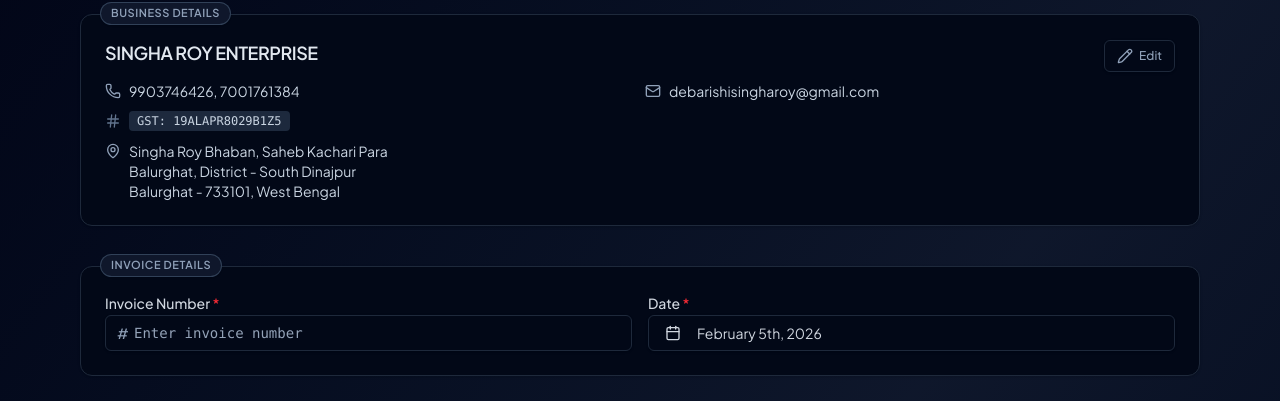
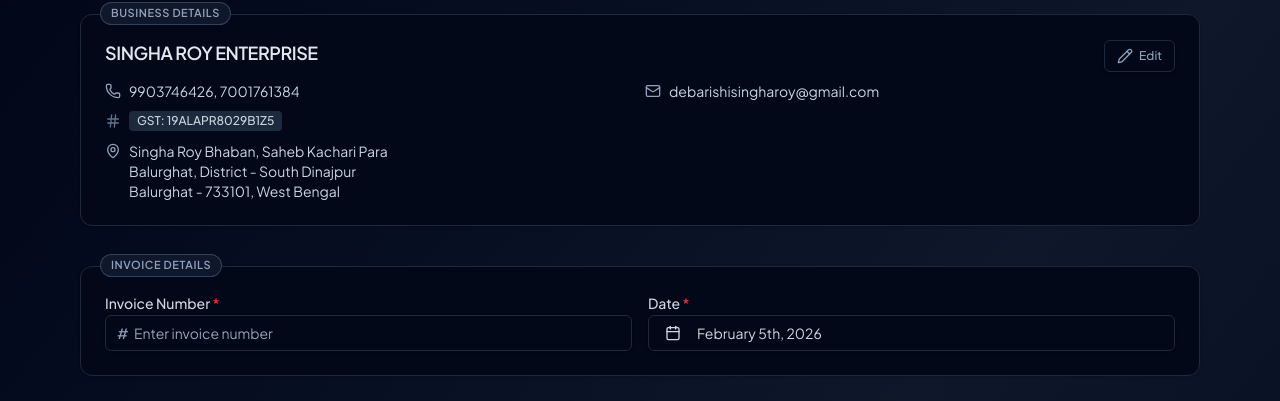
Before and after one commit to antigravity-vibe/singha-roy-enterprise-bill-gen, a React (Vite) app: page / in a window 1280 px wide. Shown: the part 82-483 px from the top of the page. Built offline with nearby package versions, Linux system fonts and the light colour scheme; what pdfmake would draw is missing.

Commit message:
Removed font-mono

```diff
--- a/src/components/BusinessDetailsForm.tsx
+++ b/src/components/BusinessDetailsForm.tsx
@@ -76,7 +76,7 @@ export function BusinessDetailsForm({ onDetailsChange }: BusinessDetailsFormProp
                         </div>
                         <div className="flex items-center gap-2">
                             <Hash className="h-4 w-4 text-slate-400 dark:text-slate-500" />
-                            <span className="rounded bg-slate-100 px-2 py-0.5 font-mono text-xs font-medium text-slate-700 dark:bg-slate-800 dark:text-slate-300">
+                            <span className="rounded bg-slate-100 px-2 py-0.5 text-xs font-medium text-slate-700 dark:bg-slate-800 dark:text-slate-300">
                                 GST: {businessDetails.gstNo}
                             </span>
                         </div>
--- a/src/components/CustomerDetailsForm.tsx
+++ b/src/components/CustomerDetailsForm.tsx
@@ -182,7 +182,6 @@ export function CustomerDetailsForm({ customerDetails, onChange, errors = {} }:
                             onChange={(e) => updateField("gstNo", e.target.value)}
                             placeholder="15-character GSTIN"
                             maxLength={15}
-                            className="font-mono"
                         />
                     </div>
                 </div>
--- a/src/components/InvoiceHeader.tsx
+++ b/src/components/InvoiceHeader.tsx
@@ -66,10 +66,7 @@ export function InvoiceHeader({
                                 value={invoiceNumber}
                                 onChange={(e) => onInvoiceNumberChange(e.target.value)}
                                 placeholder="Enter invoice number"
-                                className={cn(
-                                    "pl-7 font-mono",
-                                    hasInvoiceError && "border-red-500 focus-visible:ring-red-500",
-                                )}
+                                className={cn("pl-7", hasInvoiceError && "border-red-500 focus-visible:ring-red-500")}
                             />
                         </div>
                         {hasInvoiceError && <p className="mt-1 text-sm text-red-600">{errors.invoiceNumber}</p>}
--- a/src/components/ReverseGstCalculator.tsx
+++ b/src/components/ReverseGstCalculator.tsx
@@ -98,7 +98,7 @@ export function ReverseGstCalculator() {
                                         value={totalBill}
                                         onChange={(e) => setTotalBill(e.target.value)}
                                         placeholder="e.g. 11800"
-                                        className="h-11 rounded-lg border-slate-200 pl-7 font-mono text-lg focus-visible:border-amber-400 focus-visible:ring-amber-400/30 dark:border-slate-800 dark:bg-slate-950"
+                                        className="h-11 rounded-lg border-slate-200 pl-7 text-lg focus-visible:border-amber-400 focus-visible:ring-amber-400/30 dark:border-slate-800 dark:bg-slate-950"
                                     />
                                 </div>
                             </div>
@@ -121,7 +121,7 @@ export function ReverseGstCalculator() {
                                             value={cgstPercent}
                                             onChange={(e) => setCgstPercent(e.target.value)}
                                             placeholder="9"
-                                            className="rounded-lg border-slate-200 pr-7 font-mono focus-visible:border-amber-400 focus-visible:ring-amber-400/30 dark:border-slate-800 dark:bg-slate-950"
+                                            className="rounded-lg border-slate-200 pr-7 focus-visible:border-amber-400 focus-visible:ring-amber-400/30 dark:border-slate-800 dark:bg-slate-950"
                                         />
                                         <span className="pointer-events-none absolute top-1/2 right-3 -translate-y-1/2 text-xs text-slate-400 dark:text-slate-500">
                                             %
@@ -144,7 +144,7 @@ export function ReverseGstCalculator() {
                                             value={sgstPercent}
                                             onChange={(e) => setSgstPercent(e.target.value)}
                                             placeholder="9"
-                                            className="rounded-lg border-slate-200 pr-7 font-mono focus-visible:border-amber-400 focus-visible:ring-amber-400/30 dark:border-slate-800 dark:bg-slate-950"
+                                            className="rounded-lg border-slate-200 pr-7 focus-visible:border-amber-400 focus-visible:ring-amber-400/30 dark:border-slate-800 dark:bg-slate-950"
                                         />
                                         <span className="pointer-events-none absolute top-1/2 right-3 -translate-y-1/2 text-xs text-slate-400 dark:text-slate-500">
                                             %
@@ -162,7 +162,7 @@ export function ReverseGstCalculator() {
                                             Taxable Value
                                         </div>
                                         <div className="flex items-center gap-2">
-                                            <span className="font-mono text-xl font-bold text-white">
+                                            <span className="text-xl font-bold text-white">
                                                 ₹ {formatCurrency(results.taxableValue)}
                                             </span>
                                             <button
@@ -208,7 +208,7 @@ export function ReverseGstCalculator() {
                                             <span className="text-xs font-medium text-slate-500 dark:text-slate-400">
                                                 CGST @ {cgstPercent}%
                                             </span>
-                                            <span className="font-mono text-sm font-semibold text-slate-700 dark:text-slate-300">
+                                            <span className="text-sm font-semibold text-slate-700 dark:text-slate-300">
                                                 ₹ {formatCurrency(results.cgstAmount)}
                                             </span>
                                         </div>
@@ -216,7 +216,7 @@ export function ReverseGstCalculator() {
                                             <span className="text-xs font-medium text-slate-500 dark:text-slate-400">
                                                 SGST @ {sgstPercent}%
                                             </span>
-                                            <span className="font-mono text-sm font-semibold text-slate-700 dark:text-slate-300">
+                                            <span className="text-sm font-semibold text-slate-700 dark:text-slate-300">
                                                 ₹ {formatCurrency(results.sgstAmount)}
                                             </span>
                                         </div>
```
